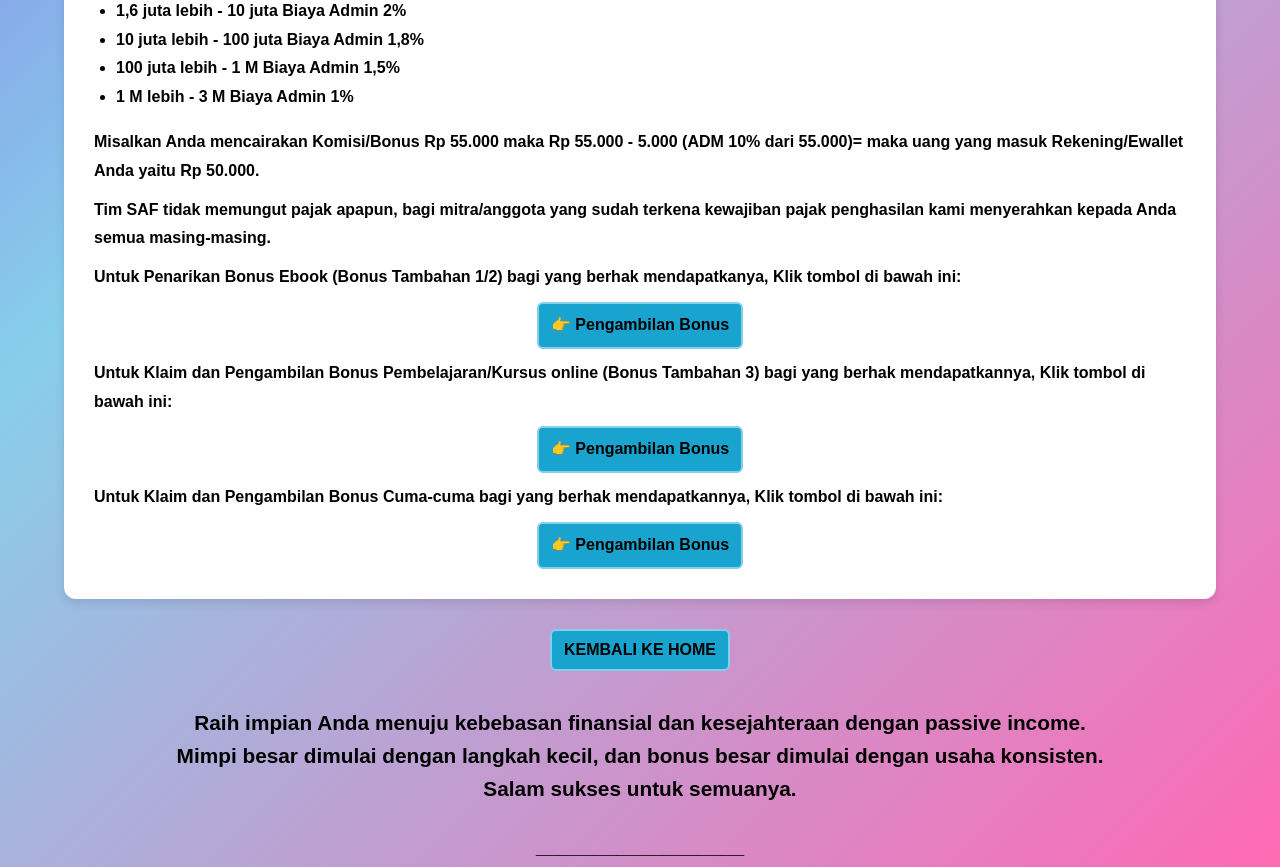
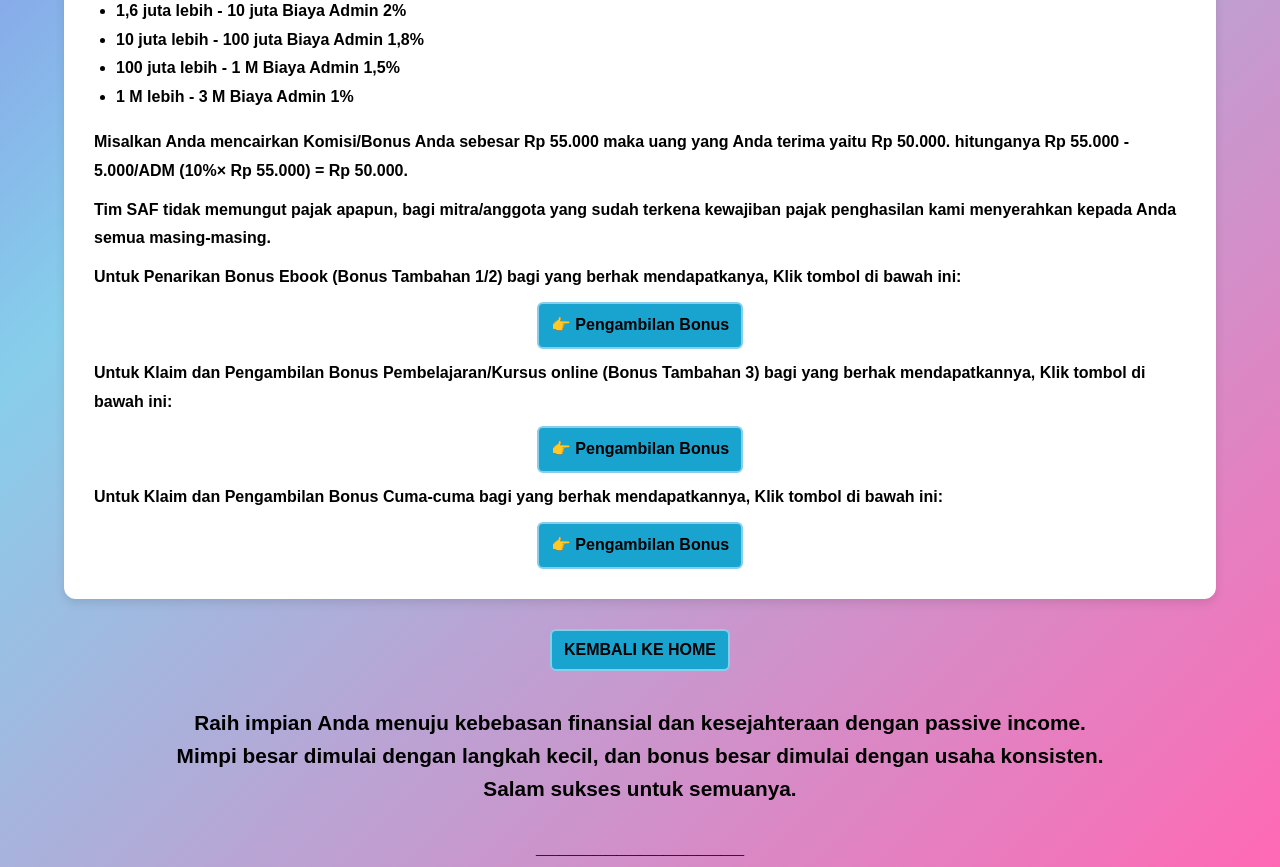
Before and after one commit to SAFF35/Pencairan, a plain HTML site: page index.html in a window 1280 px wide. Shown: the part 1381-2248 px from the top of the page. Drawn offline with nearby package versions, Linux system fonts and the light colour scheme.

Commit message:
Update index.html

```diff
--- a/index.html
+++ b/index.html
@@ -207,7 +207,7 @@ Withdraw (Pencairan)
     <li>100 juta lebih - 1 M Biaya Admin 1,5%</li>
     <li>1 M lebih - 3 M Biaya Admin 1%</li>
   </ul>
-  <p>Misalkan Anda mencairakan Komisi/Bonus Rp 55.000 maka Rp 55.000 - 5.000 (ADM 10% dari 55.000)= maka uang yang masuk Rekening/Ewallet Anda yaitu Rp 50.000.</p>
+  <p>Misalkan Anda mencairkan Komisi/Bonus Anda sebesar Rp 55.000 maka uang yang Anda terima yaitu Rp 50.000. hitunganya Rp 55.000 - 5.000/ADM (10%× Rp 55.000) = Rp 50.000.</p>
 
   <p>Tim SAF tidak memungut pajak apapun, bagi mitra/anggota yang sudah terkena kewajiban pajak penghasilan kami menyerahkan kepada Anda semua masing-masing.</p>
 
```
